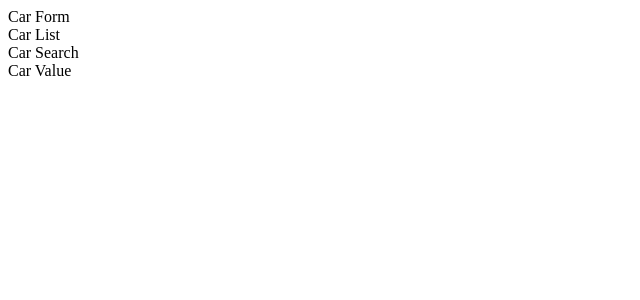
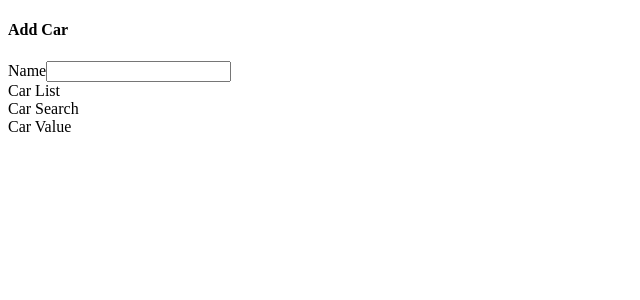
Before and after one commit to RDoll-Repo/Cars-RTK-Demo, a React (Create React App) app: page / in a window 1280 px wide. Shown: the top 300 px of the page, without its empty margins (0-640 px from the left). Built offline with nearby package versions, Linux system fonts and the light colour scheme.

Commit message:
car name in form

```diff
--- a/src/components/CarForm.js
+++ b/src/components/CarForm.js
@@ -1,5 +1,31 @@
+import { useDispatch, useSelector } from 'react-redux';
+import { changeName } from '../store';
+
 function CarForm() {
-    return <div>Car Form</div>
+    const dispatch = useDispatch()
+    const name = useSelector((state) => {
+        return state.form.name
+    })
+
+    const handleNameChange = (event) => {
+        dispatch(changeName(event.target.value));
+    };
+
+    return <div className="car-form panel">
+        <h4 className="subtitle-is-3">Add Car</h4>
+        <form>
+            <div className="field-group">
+                <div className="field">
+                    <label className="label">Name</label>
+                    <input
+                        className="input-is-expanded"
+                        value={name}
+                        onChange={handleNameChange}
+                    />
+                </div>
+            </div>
+        </form>
+    </div>
 }
 
 export default CarForm;
```
